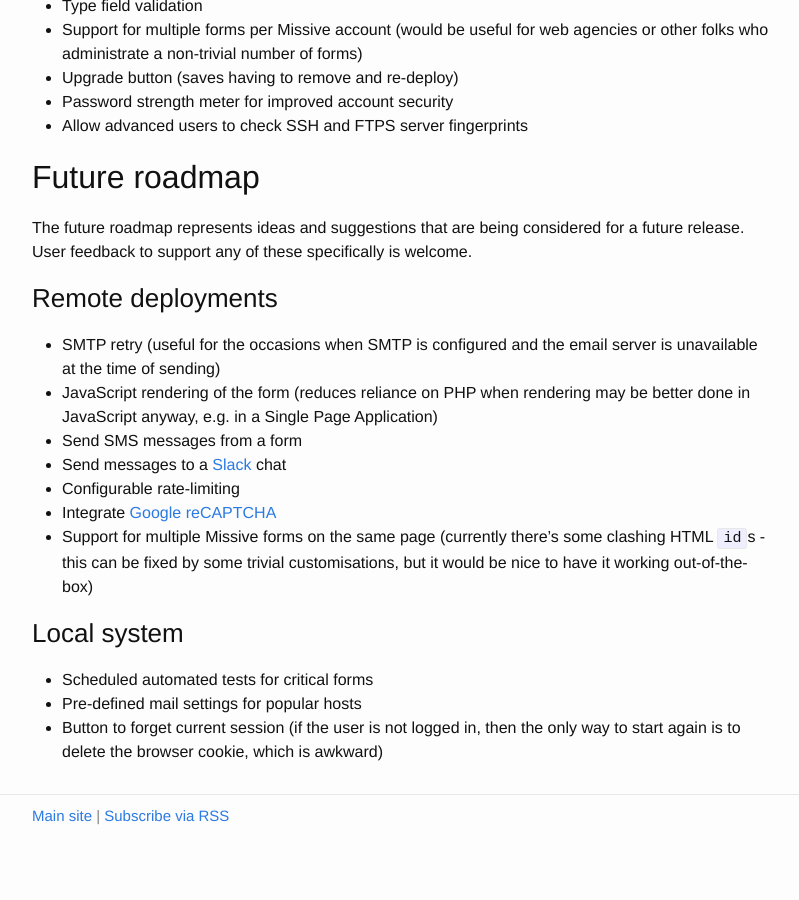
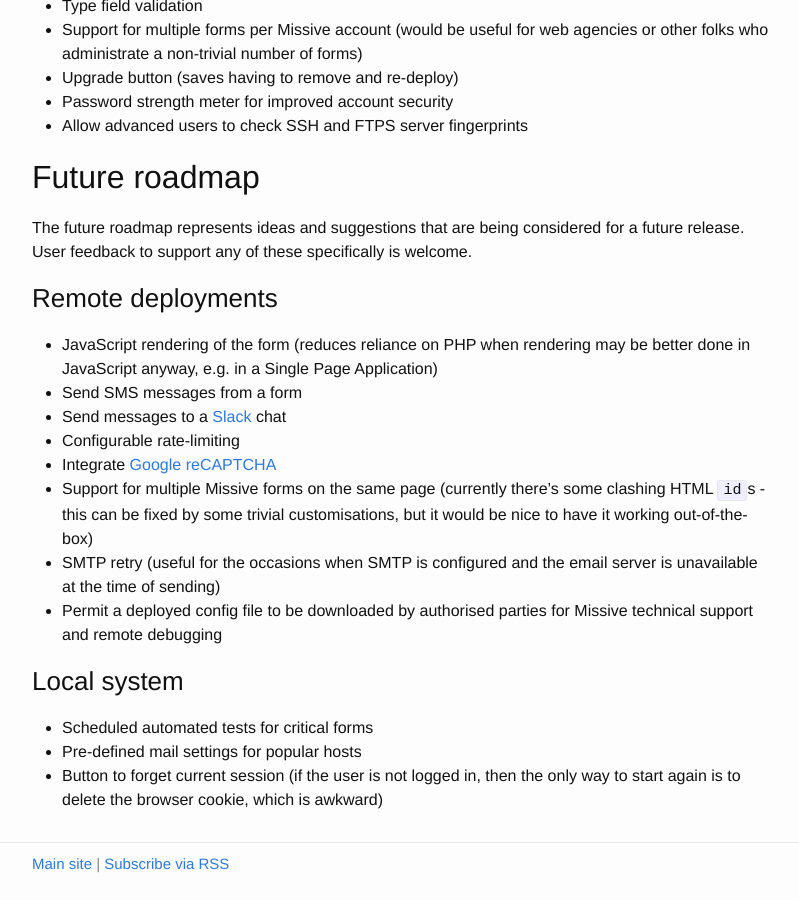
Before and after one commit to missive-app/docs, a Jekyll site: the page built from _posts/2018-02-09-roadmap.markdown, in a window 1280 px wide and 900 px high, scrolled down 749 px. Shown: the whole window, without its empty margins (238-1037 px from the left). Built offline with Jekyll 4.4.1, drawn with Linux system fonts in a browser that asks for light colours; before the commit the page ends 1601 px from its top, so only the background shows below that.

Commit message:
Add new item to suggested roadmap

```diff
--- a/_posts/2018-02-09-roadmap.markdown
+++ b/_posts/2018-02-09-roadmap.markdown
@@ -58,6 +56,10 @@ better done in JavaScript anyway, e.g. in a Single Page Application)
 * Support for multiple Missive forms on the same page (currently there's some
 clashing HTML `id`s - this can be fixed by some trivial customisations, but it would
 be nice to have it working out-of-the-box)
+* SMTP retry (useful for the occasions when SMTP is configured and the email server
+is unavailable at the time of sending)
+* Permit a deployed config file to be downloaded by authorised parties for Missive
+technical support and remote debugging
 
 ### Local system
 
```
Also changed, not shown: other parts of _posts/2018-02-09-roadmap.markdown (+0 -2 lines).
